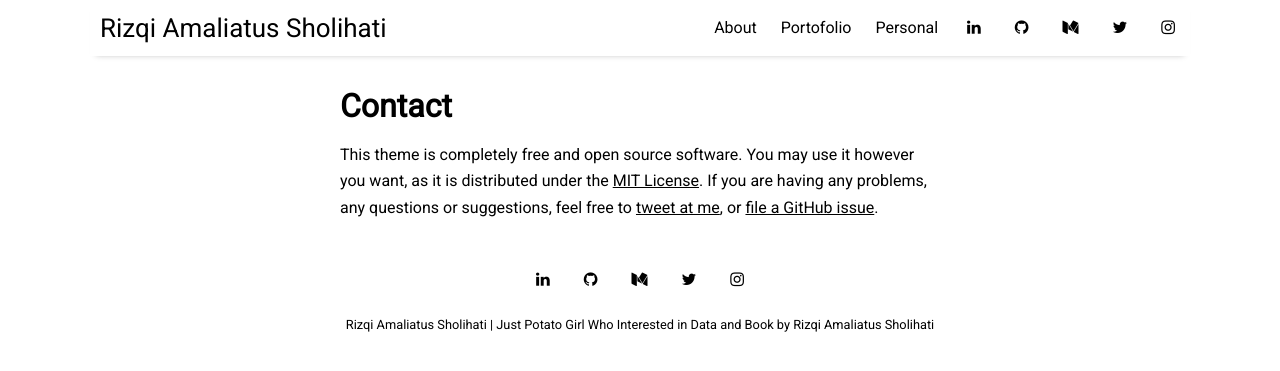
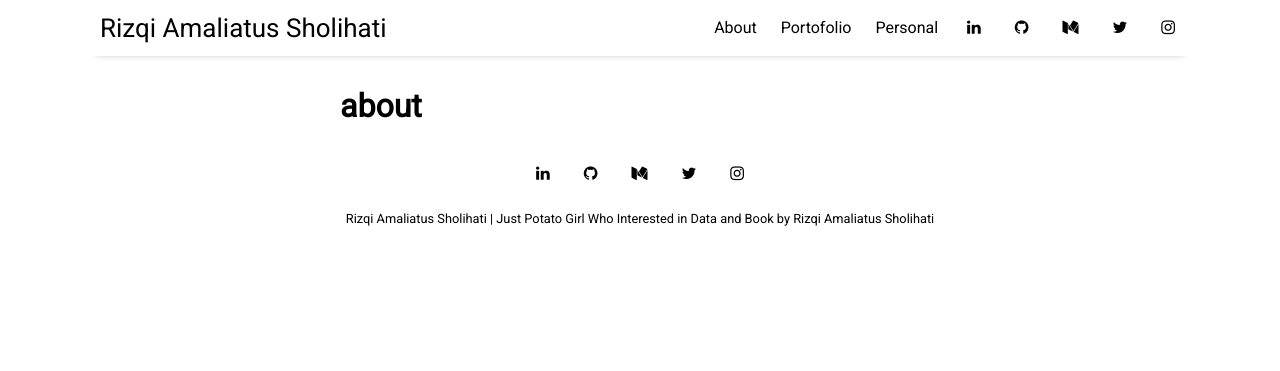
Before and after one commit to rizqiamaliatuss/rizqiamaliatuss.github.io, a Jekyll site: the page built from pages/contact.md, in a window 1280 px wide. Shown: the top 371 px of the page. Built offline with Jekyll 4.4.1, drawn with Linux system fonts in a browser that asks for light colours; nearby versions of some CDN libraries.

Commit message:
Update contact.md

```diff
--- a/pages/contact.md
+++ b/pages/contact.md
@@ -1,6 +1,12 @@
 ---
 layout: misc
-title: Contact
+title: about
 ---
 
-This theme is completely free and open source software. You may use it however you want, as it is distributed under the [MIT License](http://choosealicense.com/licenses/mit/). If you are having any problems, any questions or suggestions, feel free to [tweet at me](https://twitter.com/intent/tweet?text=My%question%about%Millennial%is:%&amp;via=paululele), or [file a GitHub issue](https://github.com/lenpaul/Millennial/issues/new).
+{% for post in site.categories.portofolio %}
+  <a href="{{ site.github.url }}{{ post.url }}">
+    <div class="featured-posts" {% if post.image %}style="background-image:url({{ site.github.url }}/assets/img/{{ post.image }})"{% endif %}>
+      <h2><span>{{ post.title }}</span></h2>
+    </div>
+  </a>
+{% endfor %}
```
